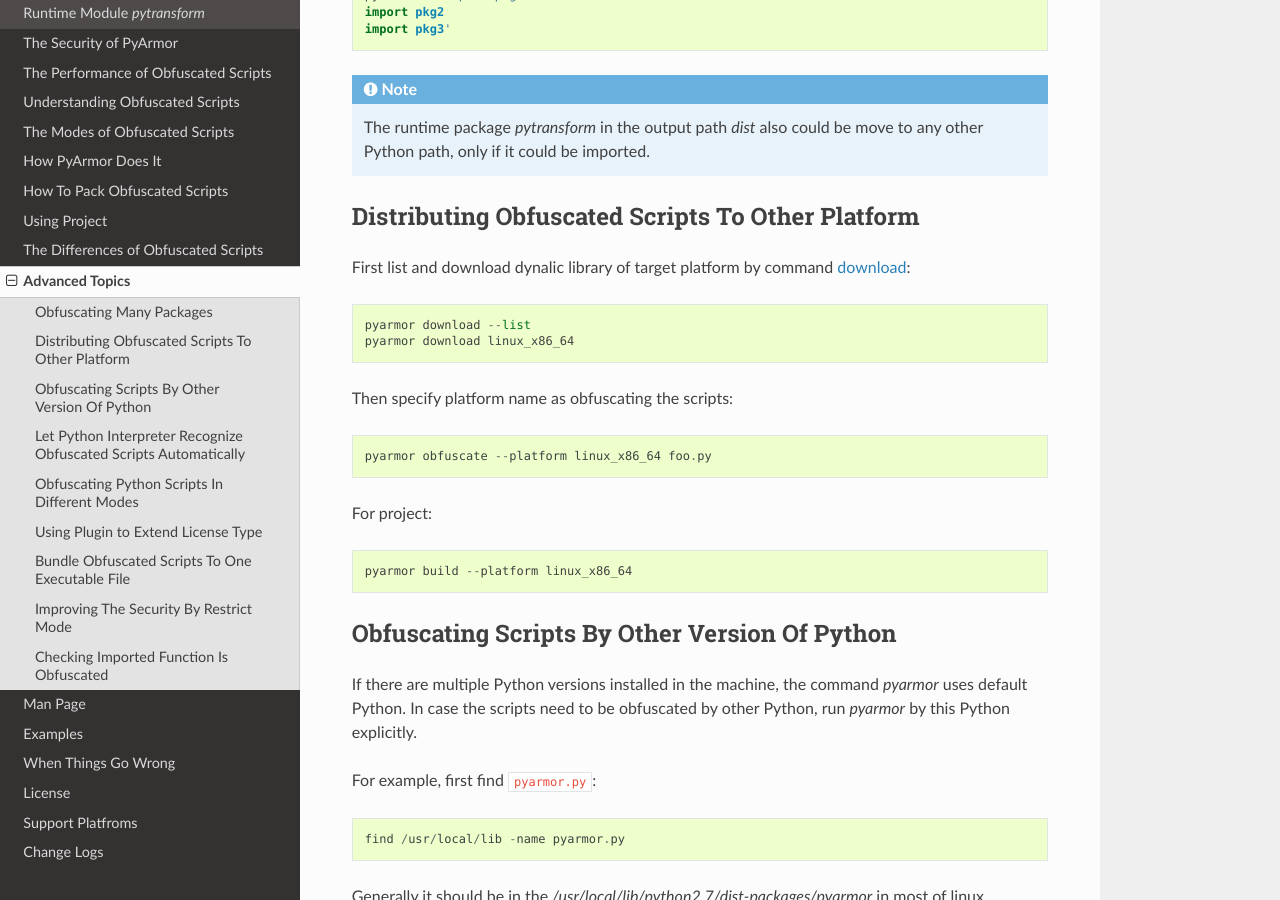
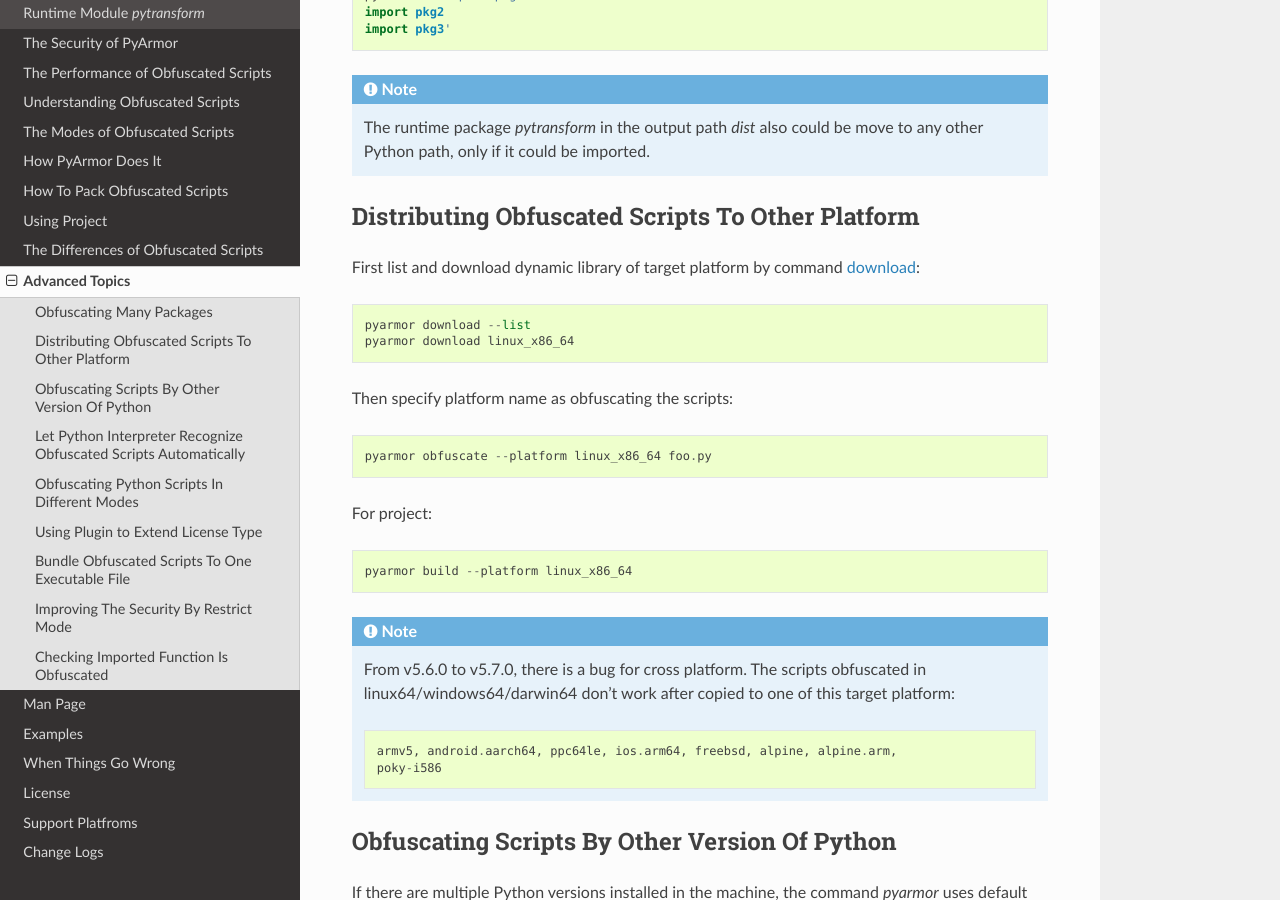
Before and after one commit to dashingsoft/pyarmor, a Sphinx documentation site: the page built from docs/advanced.rst, in a window 1280 px wide and 900 px high, scrolled down 850 px. Built offline with Sphinx 7.4.7 and the Read the Docs theme 2.0.0, drawn with Linux system fonts in a browser that asks for light colours.

Commit message:
Add note for cross platform

```diff
--- a/docs/advanced.rst
+++ b/docs/advanced.rst
@@ -49,7 +49,7 @@
 Distributing Obfuscated Scripts To Other Platform
 -------------------------------------------------
 
-First list and download dynalic library of target platform by command
+First list and download dynamic library of target platform by command
 :ref:`download`::
 
     pyarmor download --list
@@ -62,6 +62,15 @@
 For project::
 
     pyarmor build --platform linux_x86_64
+
+.. note::
+
+   From v5.6.0 to v5.7.0, there is a bug for cross platform. The scripts
+   obfuscated in linux64/windows64/darwin64 don't work after copied to one of
+   this target platform::
+
+       armv5, android.aarch64, ppc64le, ios.arm64, freebsd, alpine, alpine.arm,
+       poky-i586
 
 .. _obfuscating scripts by different python version:
 
```
